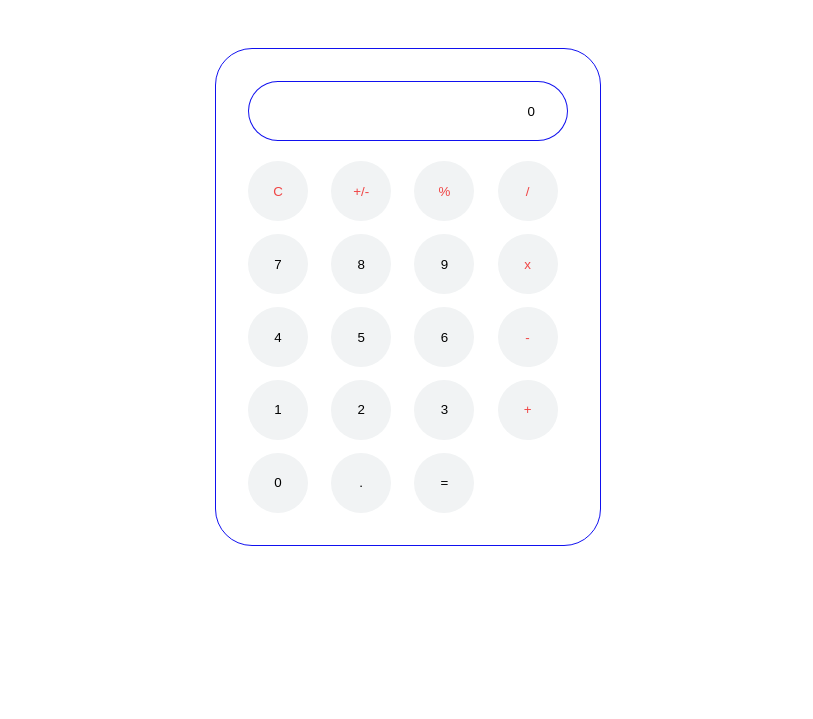
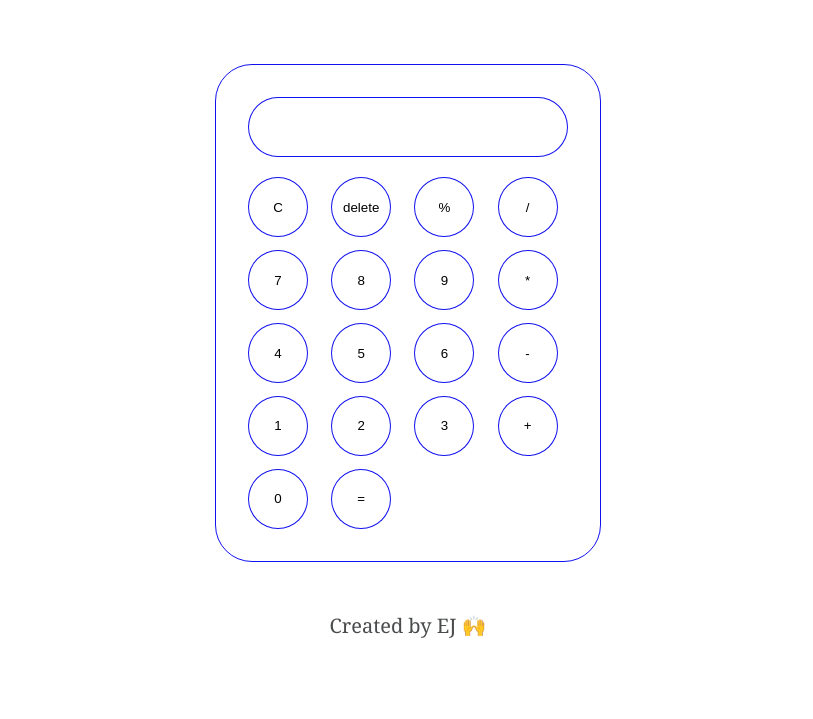
Before and after one commit to Emmanuelll096/Calculator, a plain HTML site: page index.html in a window 1280 px wide. Shown: the part 103-822 px from the top of the page, without its empty margins (232-1045 px from the left). Before the commit the page ends 800 px from the top, so only its background shows below. Drawn offline with Linux system fonts and the light colour scheme.

Commit message:
complete

```diff
--- a/index.html
+++ b/index.html
@@ -1,37 +1,70 @@
 <!DOCTYPE html>
 <html lang="en">
+
 <head>
   <link rel="stylesheet" href="style.css" />
   <meta charset="UTF-8" />
   <meta name="viewport" content="width=device-width, initial-scale=1.0" />
   <title>EJ's Calculator</title>
 </head>
+
 <body>
-
   <main>
-      <input type="number" value="0" />
+    <div>
+      <p>A Simple Calculator</p>
+    </div>
+    <!-- <section class="container">
+      <input type="text" class="calc-display" id="calc-show"/>
       <div class="keys">
-        <button class="op-key" op="clear">C</button>
-        <button class="op-key" op="negate">+/-</button>
-        <button class="op-key" op="percent">%</button>
-        <button class="op-key" op="divide">/</button>
-        <button class="num-key">7</button>
-        <button class="num-key">8</button>
-        <button class="num-key">9</button>
-        <button class="op-key" op="multiply">x</button>
-        <button class="num-key">4</button>
-        <button class="num-key">5</button>
-        <button class="num-key">6</button>
-        <button class="op-key" op="subtract">-</button>
-        <button class="num-key">1</button>
-        <button class="num-key">2</button>
-        <button class="num-key">3</button>
-        <button class="op-key" op="add">+</button>
-        <button class="nun-key">0</button>
-        <button class="nun-key">.</button>
-        <button class="equal-key">=</button>
+        <button class="clear-key" id="clear">C</button>
+        <button class="op-key" id="+/-">+/-</button>
+        <button class="op-key" id="%">%</button>
+        <button class="op-key" id="/">/</button>
+        <button class="num-key" id="7">7</button>
+        <button class="num-key" id="8">8</button>
+        <button class="num-key" id="9">9</button>
+        <button class="op-key" id="*">x</button>
+        <button class="num-key" id="4">4</button>
+        <button class="num-key" id="5">5</button>
+        <button class="num-key" id="6">6</button>
+        <button class="op-key" id="-">-</button>
+        <button class="num-key" id="1">1</button>
+        <button class="num-key" id="2">2</button>
+        <button class="num-key" id="3">3</button>
+        <button class="op-key" id="+">+</button>
+        <button class="num-key" id="0">0</button>
+        <button class="num-key">.</button>
+        <button class="equal-key" id="equal">=</button>
       </div>
+    </section> -->
+    <section class="container">
+      <input type="text" class="calc-display" id="calc-show" readonly />
+      <div class="keys">
+        <input type="button" name="clear" value="C" onclick='deleteNumber()'>
+        <input type="button" name="delete" value="delete">
+        <input type="button" name="modulo" value="%" onclick='valueButton(this)'>
+        <input type="button" name="divide" value="/" onclick='valueButton(this)'>
+        <input type="button" name="num7" value="7" onclick='valueButton(this)'>
+        <input type="button" name="num8" value="8" onclick='valueButton(this)'>
+        <input type="button" name="num9" value="9" onclick='valueButton(this)'>
+        <input type="button" name="multiply" value="*" onclick='valueButton(this)'>
+        <input type="button" name="num4" value="4" onclick='valueButton(this)'>
+        <input type="button" name="num5" value="5" onclick='valueButton(this)'>
+        <input type="button" name="num6" value="6" onclick='valueButton(this)'>
+        <input type="button" name="substract" value="-" onclick='valueButton(this)'>
+        <input type="button" name="num1" value="1" onclick='valueButton(this)'>
+        <input type="button" name="num2" value="2" onclick='valueButton(this)'>
+        <input type="button" name="num3" value="3" onclick='valueButton(this)'>
+        <input type="button" name="add" value="+" onclick='valueButton(this)'>
+        <input type="button" name="num0" value="0" onclick='valueButton(this)'>
+        <input type="button" name="equal" value="=" onclick="calculate()">
+      </div>
+    </section>
+    <footer>
+      <p>Created by EJ &#128588; </p>
+    </footer>
   </main>
   <script src="./main.js"></script>
 </body>
+
 </html>
--- a/main.js
+++ b/main.js
@@ -0,0 +1,10 @@
+function valueButton(e) {
+
+  document.querySelector('.calc-display').value += e.value;
+}
+function deleteNumber(e){
+    document.querySelector('.calc-display').value = ''
+}
+function calculate(e){
+    document.querySelector('.calc-display').value = eval( document.querySelector('.calc-display').value);
+}
--- a/style.scss
+++ b/style.scss
@@ -2,18 +2,17 @@
   padding: 0;
   margin: 0;
   box-sizing: border-box;
-
 }
 
-body {
+main {
   height: 100vh;
   width: 100vw;
   display: flex;
   align-items: center;
   justify-content: center;
+  flex-direction: column;
 
-}
-main {
+  section {
     border: 1px solid #00ee;
     border-radius: 37px;
     padding: 2rem;
@@ -24,7 +23,7 @@ main {
     input[type="number"] {
       -moz-appearance: textfield;
     }
-  input {
+    .calc-display{
       border: 1px solid #00ee;
       width: 320px;
       height: 60px;
@@ -38,14 +37,33 @@ main {
       gap: 0.8rem;
       margin-top: 20px;
     }
-  button {
-    background-color: #f1f3f4;
+    input{
       width: 60px;
       height: 60px;
       border: none;
       border-radius: 30px;
       cursor: pointer;
+        background-color: white;
+        border: 1px solid #00ee;
+
     }
-  .op-key{
-      color:red;
+    .op-key {
+      color: red;
     }
+  }
+  p {
+    margin-bottom: 80px;
+    font-family: Cambria, Cochin, Georgia, Times, "Times New Roman", serif;
+    font-size: 80px;
+    color: #494b4d;
+  }
+
+  footer {
+    p {
+      margin-top: 50px;
+      font-family: Cambria, Cochin, Georgia, Times, "Times New Roman", serif;
+      font-size: 20px;
+      color: #494b4d;
+    }
+  }
+}
```
Also changed, not shown: style.css, 1 other file. Lines whose indentation alone changed are shown as unchanged.
